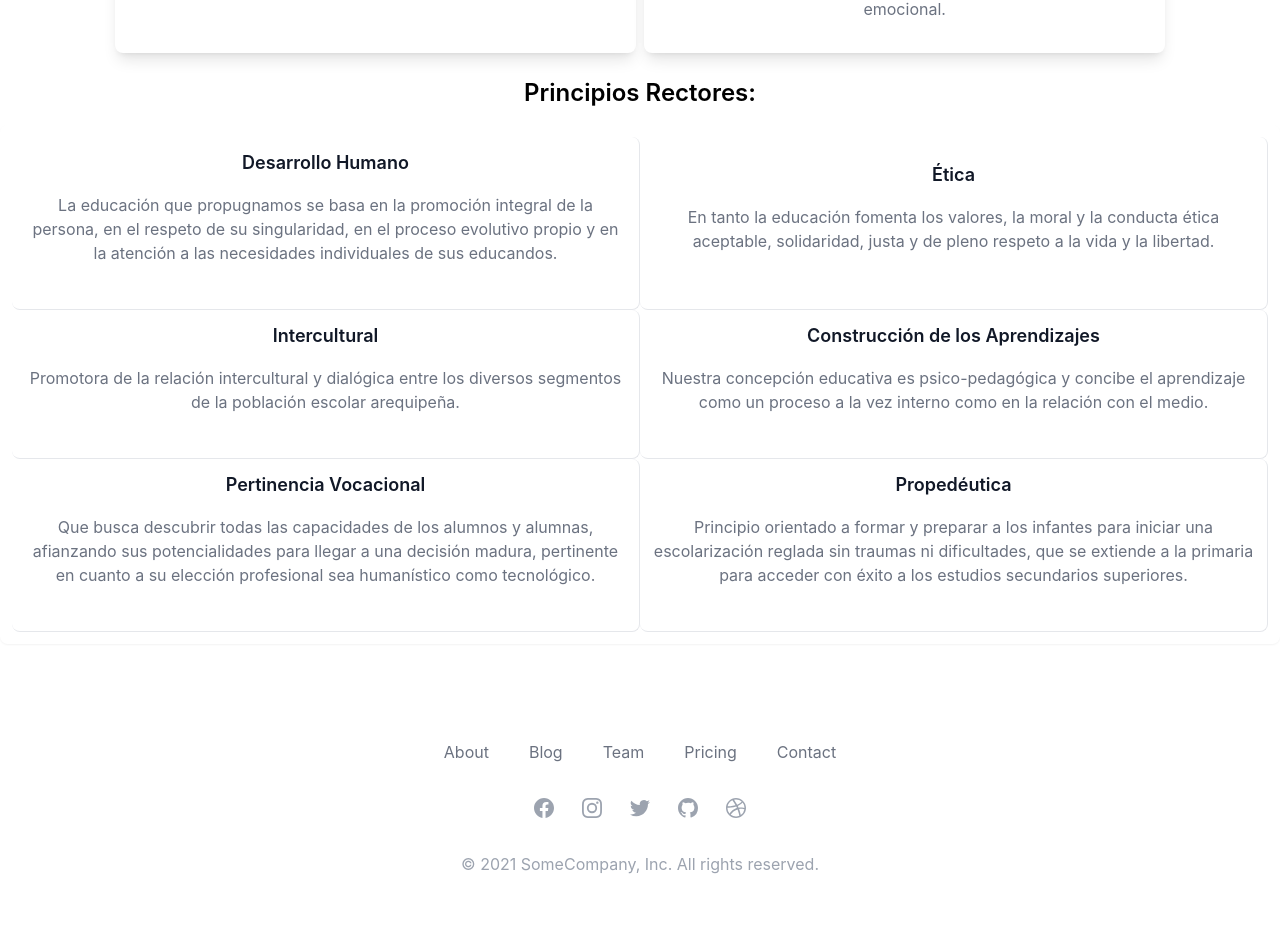
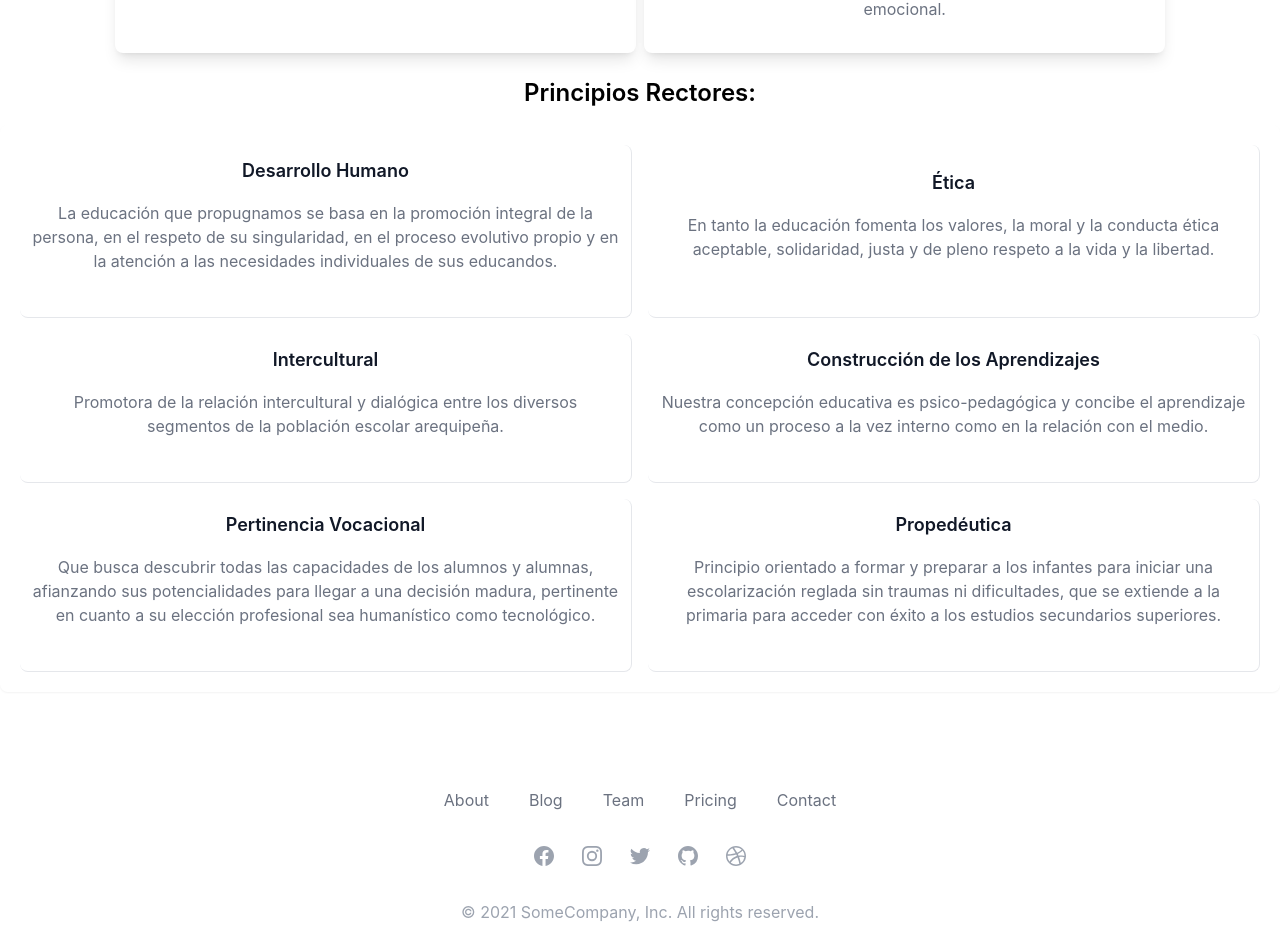
Before and after one commit to AnthonyN97/InstitucionEducativa, a React (Create React App) app: page / in a window 1280 px wide. Shown: the part 1019-1953 px from the top of the page. Built offline with nearby package versions, Linux system fonts and the light colour scheme; a web font is replaced by a local one.

Commit message:
agregado de espaciado a los principios

```diff
--- a/src/components/Principios/PrincipiosRectores.tsx
+++ b/src/components/Principios/PrincipiosRectores.tsx
@@ -37,15 +37,17 @@ const PrincipiosRectores: React.FC = () => {
            <p className="pt-4 text-center text-2xl font-semibold mb-4 sm:pt-6">Principios Rectores:</p>
             <div className="grid mb-8 p-3 rounded-lg shadow-sm dark:border-gray-700 md:mb-12 md:grid-cols-2">
                 {datosEducacion.map((item, index) => (
-                    <figure
+                    <div className="content p-2">
+                        <figure
                         key={index}
-                        className="flex flex-col items-center justify-center p-3 text-center bg-white border-b border-gray-200 rounded-lg md:rounded-tl-lg md:border-r dark:bg-gray-800 dark:border-gray-700"
+                        className="flex flex-col h-full items-center justify-center p-3 text-center bg-white border-b border-gray-200 rounded-lg md:rounded-tl-lg md:border-r dark:bg-gray-800 dark:border-gray-700"
                     >
                         <blockquote className="max-w-2xl mx-auto mb-4 text-gray-500 dark:text-gray-400">
                             <h3 className="text-lg font-semibold text-gray-900 dark:text-white">{item.nombre}</h3>
                             <p className="my-4">{item.descripcion}</p>
                         </blockquote>
                     </figure>
+                    </div>
                 ))}
             </div>
         </>
```
